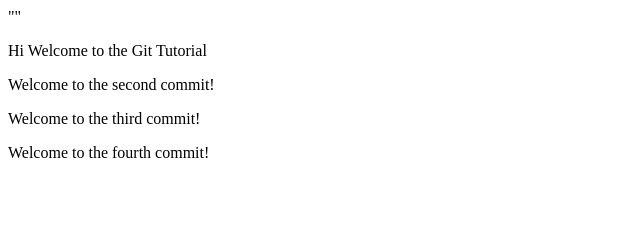
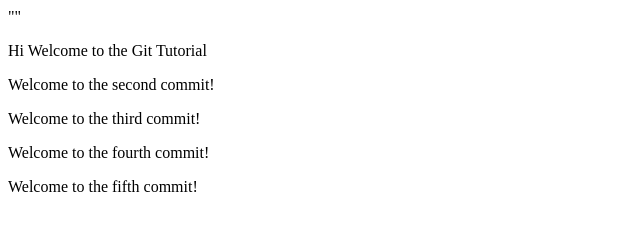
Before and after one commit to syed-pm0808/git-commands, a plain HTML site: page index.html in a window 1280 px wide. Shown: the whole page, without its empty margins (0-640 px from the left). Drawn offline with Linux system fonts and the light colour scheme.

Commit message:
fifth commit

```diff
--- a/index.html
+++ b/index.html
@@ -13,6 +13,12 @@
     <p> Welcome to the second commit!</p>
     <p> Welcome to the third commit!</p>
     <p> Welcome to the fourth commit!</p>
+    <p> Welcome to the fifth commit!</p>
 </body>
-
+<style>
+    body{
+        background-color: white;
+        color: black;
+    }
+</style>
 </html>
```
